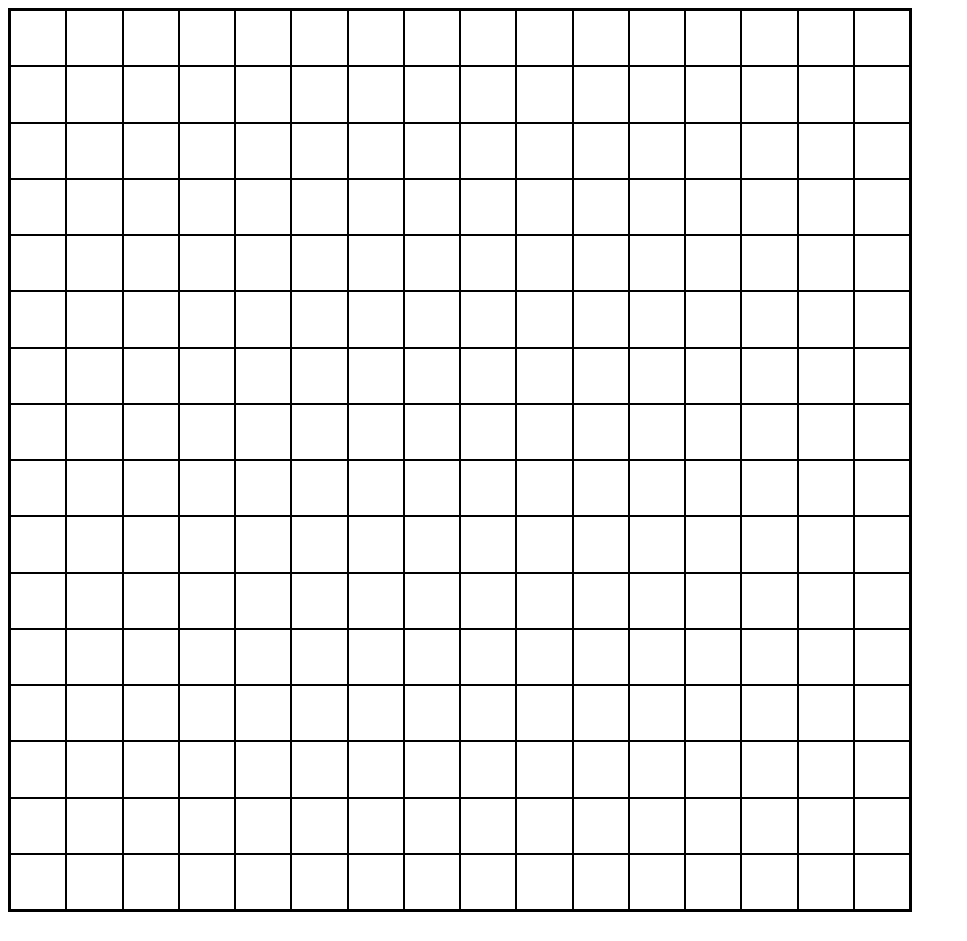
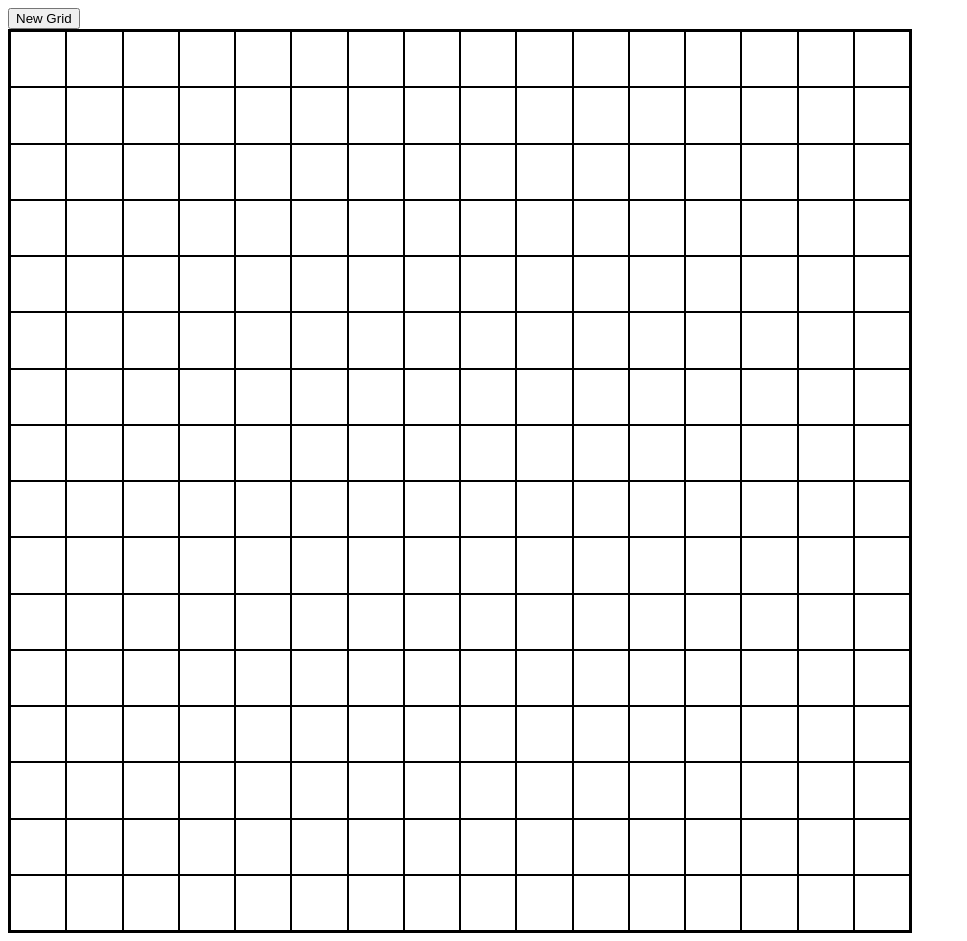
Before and after one commit to hbelange/etchasketch, a plain HTML site: page index.html in a window 1280 px wide. Shown: the whole page, without its empty margins (0-967 px from the left). Before the commit the page ends 920 px from the top, so only its background shows below. Drawn offline with Linux system fonts and the light colour scheme.

Commit message:
Created clear grid function, as well as create grid function

```diff
--- a/index.html
+++ b/index.html
@@ -8,6 +8,7 @@
     <link rel="stylesheet" href="styles.css">
 </head>
 <body>
+    <button>New Grid</button>
     <div class="container"></div>
 </body>
 </html>
--- a/index.js
+++ b/index.js
@@ -1,16 +1,34 @@
 const container = document.querySelector('.container'); // selects the body
 container.style.cssText = 'height: 900px; width: 900px; border: 2px solid black; display: flex; flex-wrap: wrap'
 
-// Loop for creating 16x16 div grid
-for (i = 0; i < 256; i++){
-    const square = document.createElement('div');
-    square.classList.add('square');
-    square.style.cssText = "border: 1px solid black; height: 54.25px; width: 54.25px"; // (900 - 2x1 - 15x2)/16
-    container.appendChild(square);
+// Clears every single square, removing its div element
+function clearGrid(){
+    const squares = document.querySelectorAll('.square');
+    squares.forEach(square => square.remove());
 }
 
-// Creating the event listener for the hover effect,turns colour red
-const squares = document.querySelectorAll('.square'); // node list for all squares
-squares.forEach(square => square.addEventListener("mouseover", function (e){
-    e.target.classList.add("hover");
-}))
+// Loop for creating 16x16 div grid
+function createGrid(size){
+    clearGrid();
+    for (i = 0; i < size*size; i++){
+        const square = document.createElement('div');
+        square.classList.add('square');
+        square.style.cssText = `border: 1px solid black; height: ${(900-2-(size-1)*2)/size}px; width: ${(900-2-(size-1)*2)/size}px`; // (900 - 2x1 - 15x2)/16
+        container.appendChild(square);
+
+        // Creating the event listener for the hover effect,turns colour red
+        square.addEventListener('mouseover', function(e){
+            e.target.classList.add('hover');
+        })
+    }
+}
+
+// Button logic
+const button = document.querySelector('button');
+button.addEventListener("click", () => {
+    const size = Number(prompt("Size of new grid:"));
+    createGrid(size);
+})
+
+// Initial grid creation
+createGrid(16);
```
